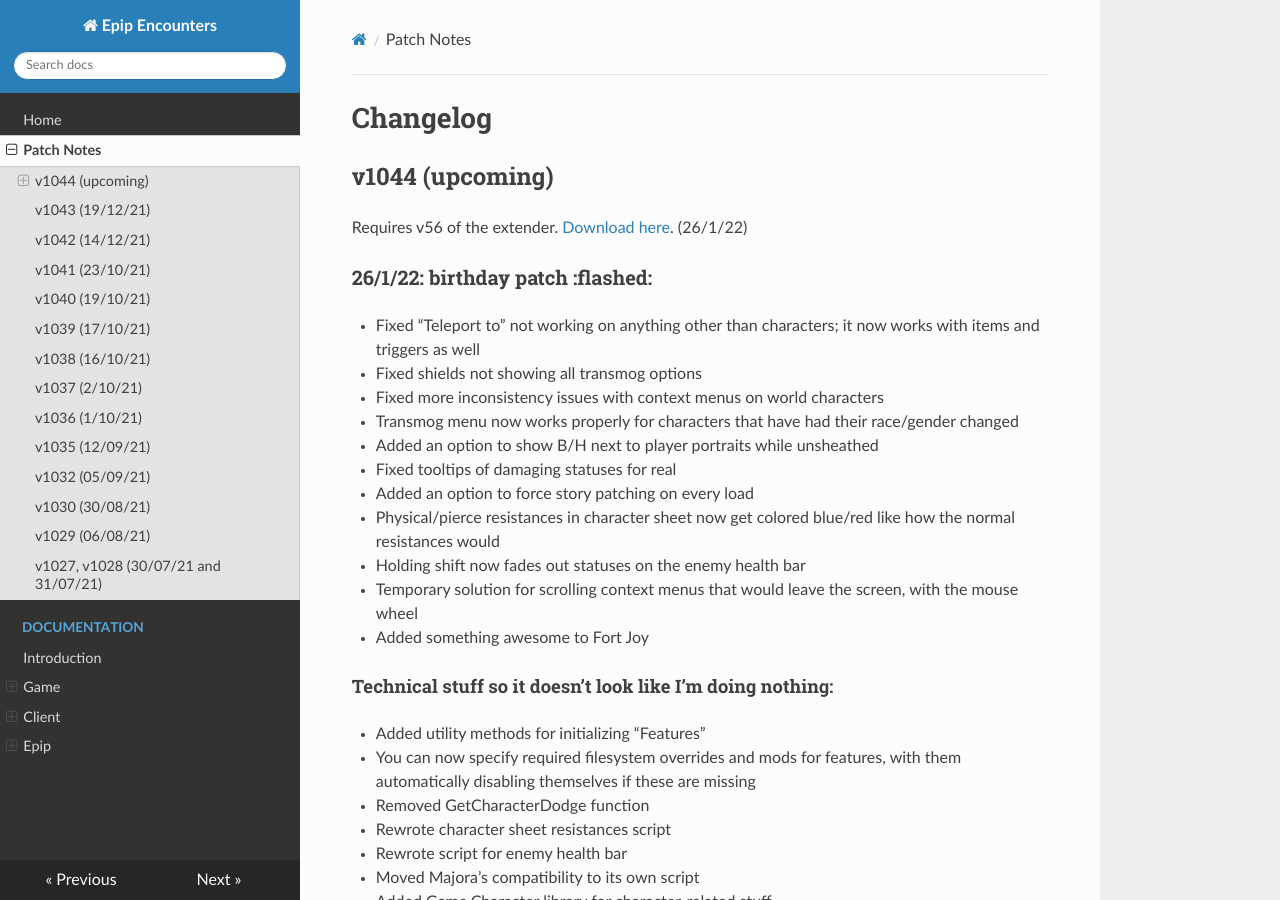
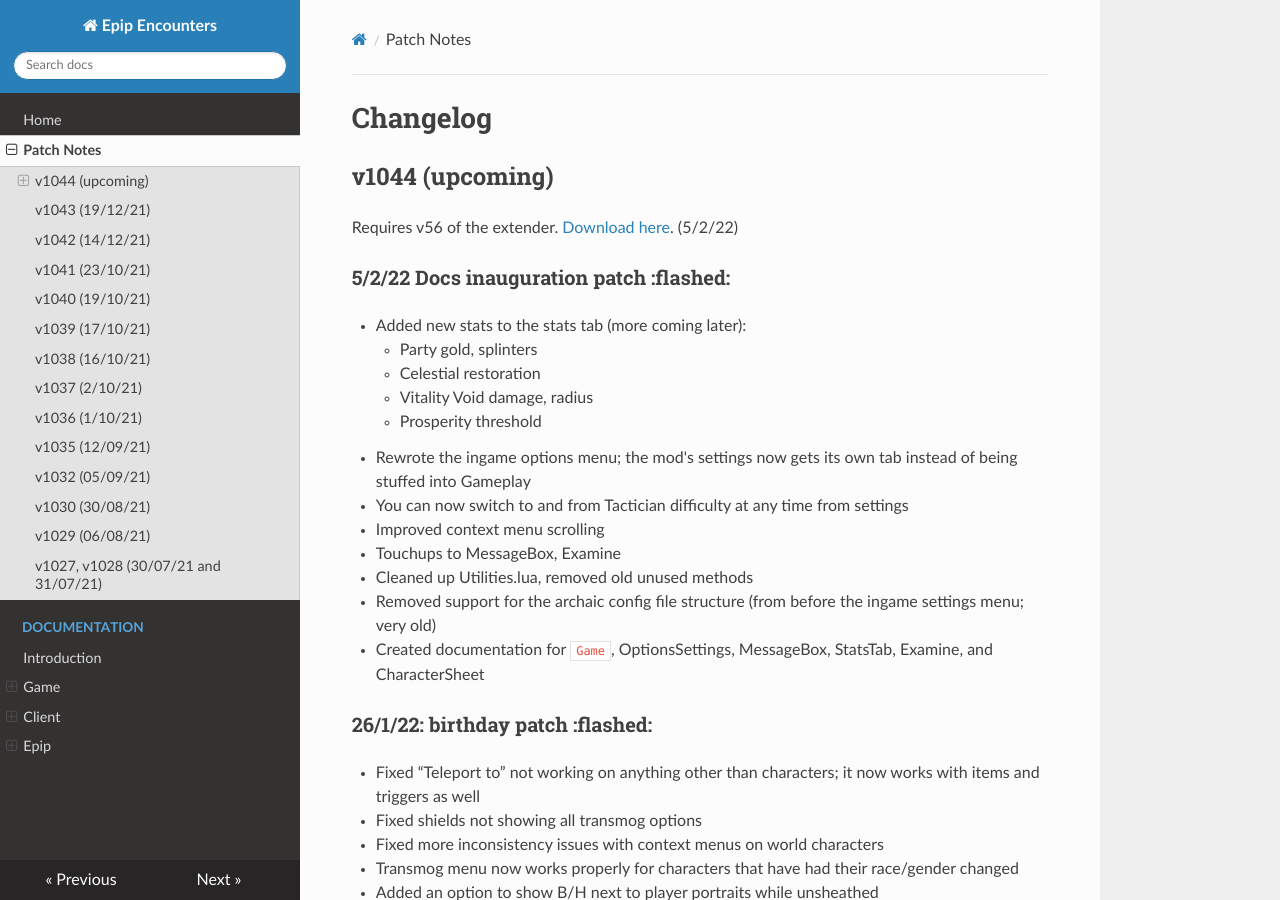
Before and after one commit to PinewoodPip/epip, an MkDocs documentation site: the page built from docs/patchnotes.md, in a window 1280 px wide and 900 px high. Built offline with MkDocs 1.6.1, drawn with Linux system fonts in a browser that asks for light colours; nearby versions of some CDN libraries.

Commit message:
Update patchnotes.md

```diff
--- a/docs/patchnotes.md
+++ b/docs/patchnotes.md
@@ -2,7 +2,22 @@
 
 ## v1044 (upcoming)
 Requires v56 of the extender.
-[Download here](https://drive.google.com/file/d/1pYIXbo9Nw_5FllYnvGtfGNDeftDOWyBP/view?usp=sharing). (26/1/22)
+[Download here](https://drive.google.com/file/d/1pYIXbo9Nw_5FllYnvGtfGNDeftDOWyBP/view?usp=sharing). (5/2/22)
+
+### 5/2/22 Docs inauguration patch :flashed:
+
+- Added new stats to the stats tab (more coming later):
+	- Party gold, splinters
+	- Celestial restoration
+	- Vitality Void damage, radius
+	- Prosperity threshold
+- Rewrote the ingame options menu; the mod's settings now gets its own tab instead of being stuffed into Gameplay
+- You can now switch to and from Tactician difficulty at any time from settings
+- Improved context menu scrolling
+- Touchups to MessageBox, Examine
+- Cleaned up Utilities.lua, removed old unused methods
+- Removed support for the archaic config file structure (from before the ingame settings menu; very old)
+- Created documentation for `Game`, OptionsSettings, MessageBox, StatsTab, Examine, and CharacterSheet
 
 ### 26/1/22: birthday patch :flashed:
 
```
